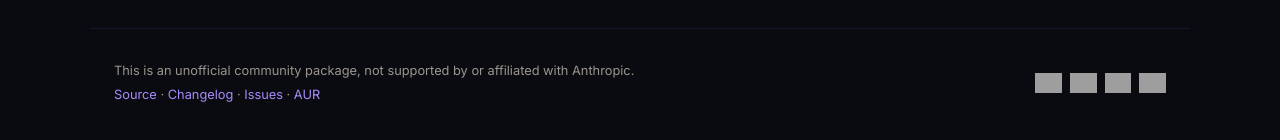
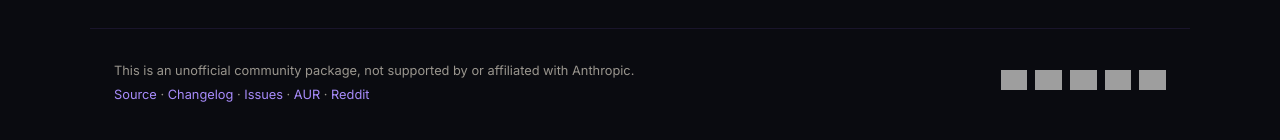
Before and after one commit to patrickjaja/claude-desktop-bin, a plain HTML site: page site/index.html in a window 1280 px wide. Shown: the part 3642-3782 px from the top of the page. Drawn offline with Linux system fonts and the light colour scheme; grey boxes are pictures that could not be loaded.

Commit message:
Add Website and Reddit badges to README and landing page
Link to gh-pages landing page and r/ClaudeAI discussion thread
from both the README badge row and the site footer.

```diff
--- a/site/index.html
+++ b/site/index.html
@@ -832,6 +832,8 @@ chmod +x Claude_Desktop-x86_64.AppImage
       <a href="https://github.com/patrickjaja/claude-desktop-bin/issues">Issues</a>
       &middot;
       <a href="https://aur.archlinux.org/packages/claude-desktop-bin">AUR</a>
+      &middot;
+      <a href="https://www.reddit.com/r/ClaudeAI/comments/1r871b0/claude_desktop_on_linux_chat_cowork_code/">Reddit</a>
     </p>
   </div>
   <div class="footer-badges">
@@ -839,6 +841,7 @@ chmod +x Claude_Desktop-x86_64.AppImage
     <img src="https://img.shields.io/endpoint?url=https://patrickjaja.github.io/claude-desktop-bin/badges/apt-repo.json" alt="APT" loading="lazy">
     <img src="https://img.shields.io/endpoint?url=https://patrickjaja.github.io/claude-desktop-bin/badges/rpm-repo.json" alt="RPM" loading="lazy">
     <img src="https://img.shields.io/endpoint?url=https://patrickjaja.github.io/claude-desktop-bin/badges/appimage.json" alt="AppImage" loading="lazy">
+    <a href="https://www.reddit.com/r/ClaudeAI/comments/1r871b0/claude_desktop_on_linux_chat_cowork_code/"><img src="https://img.shields.io/badge/Reddit-Discussion-FF4500?logo=reddit&logoColor=white" alt="Reddit" loading="lazy"></a>
   </div>
 </footer>
 
```
Also changed, not shown: 1 other file.
